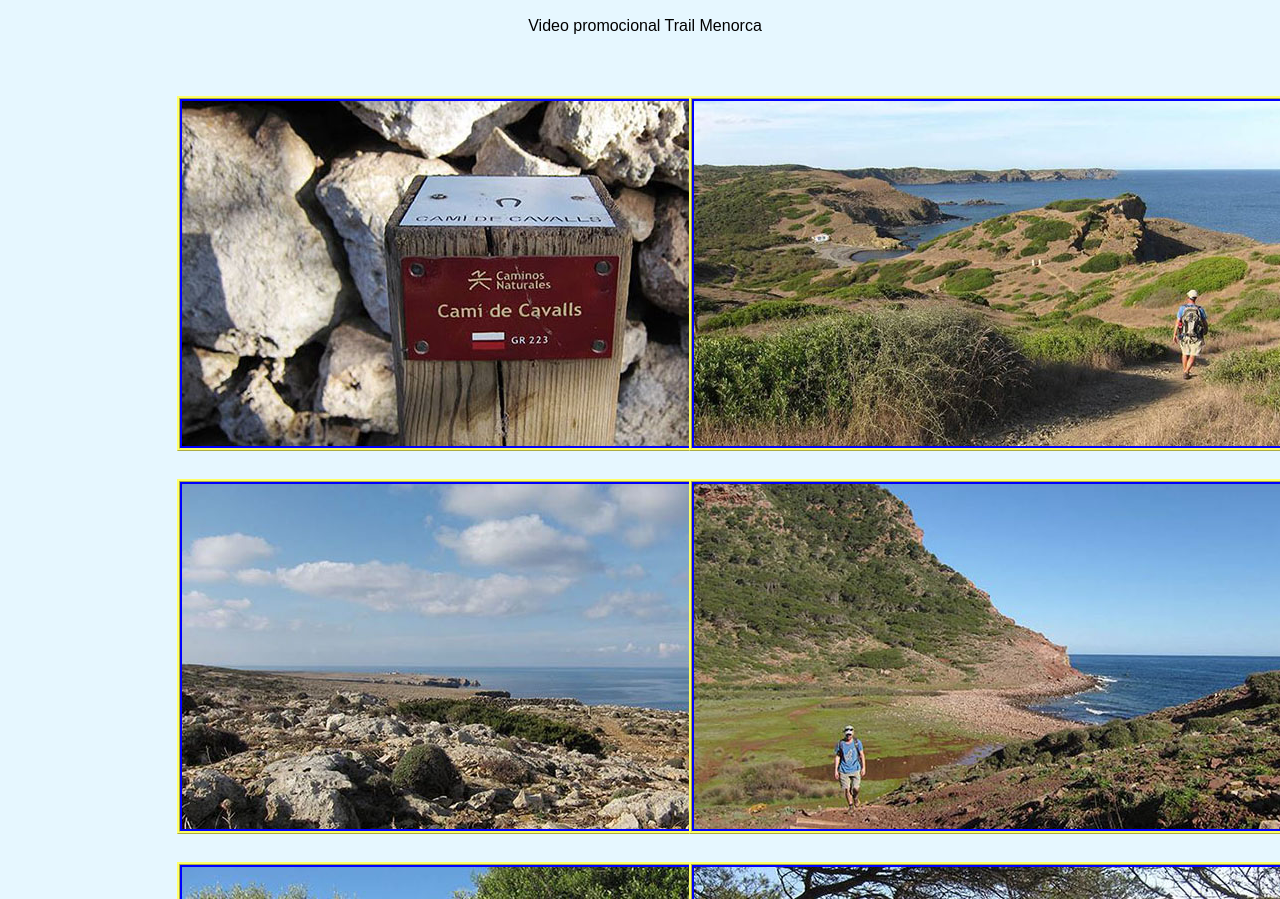
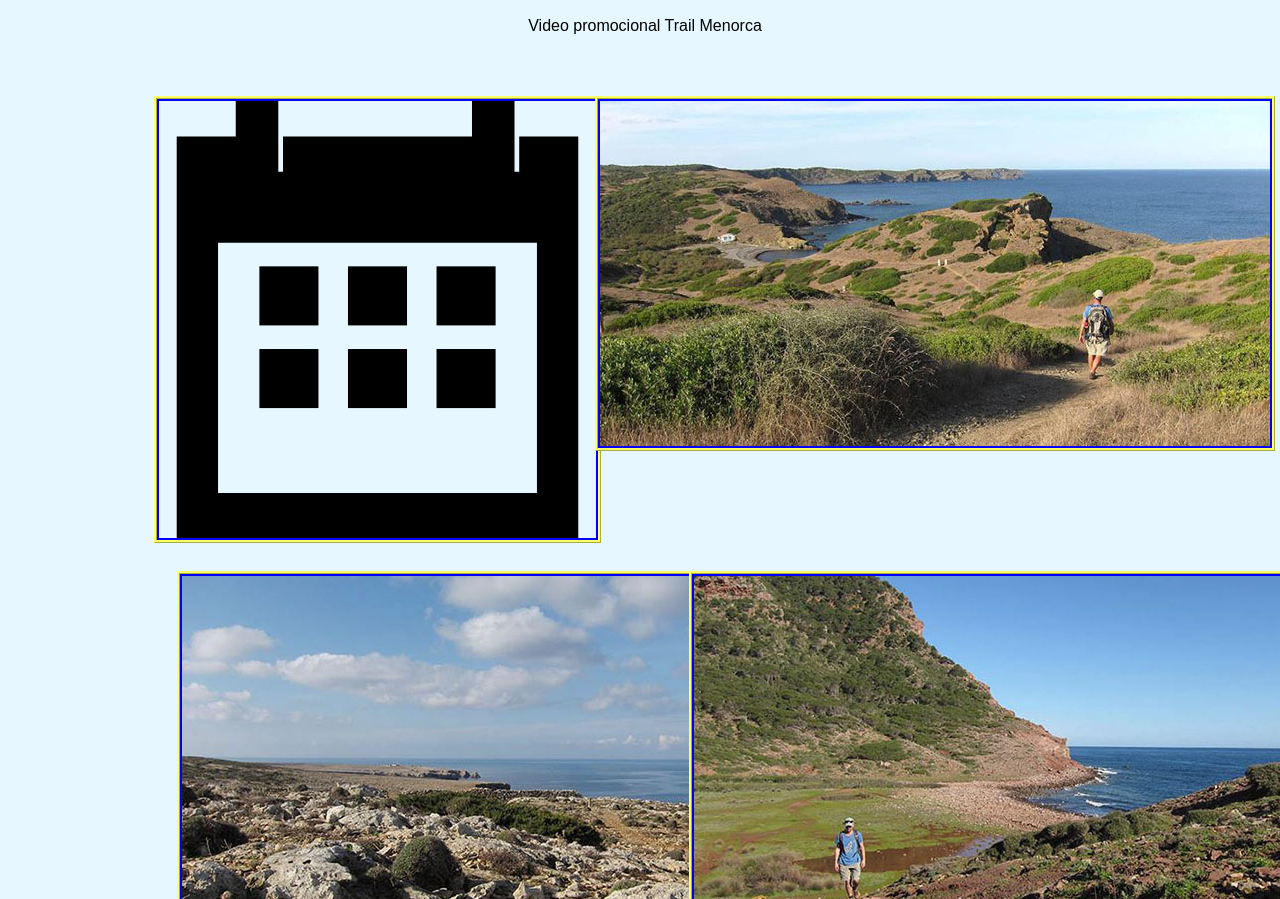
Before and after one commit to miguelraya/LLSGI-02, a plain HTML site: page index.html in a window 1280 px wide. Shown: the part 2443-3342 px from the top of the page. Drawn offline with Linux system fonts and the light colour scheme.

Commit message:
Update index.html

```diff
--- a/index.html
+++ b/index.html
@@ -396,7 +396,7 @@ Your browser does not support the video tag.
 <div class="cols">
   <div class="col">
   <div class="ima1">
-<img class="imatgesmultimedia" src="img/im1.png" alt="Imatge1">
+<img class="imatgesmultimedia" src="img/historia.svg" alt="Imatge1">
   </div>
   </div>
   <div class="col">
```
